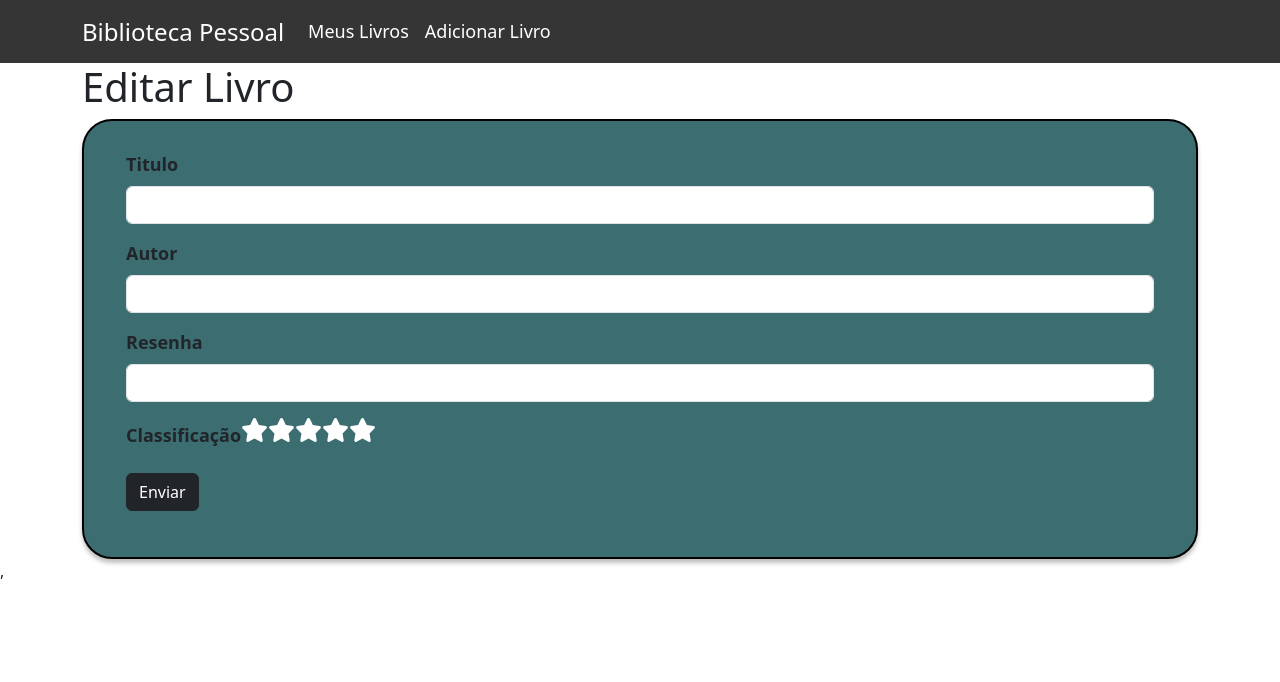
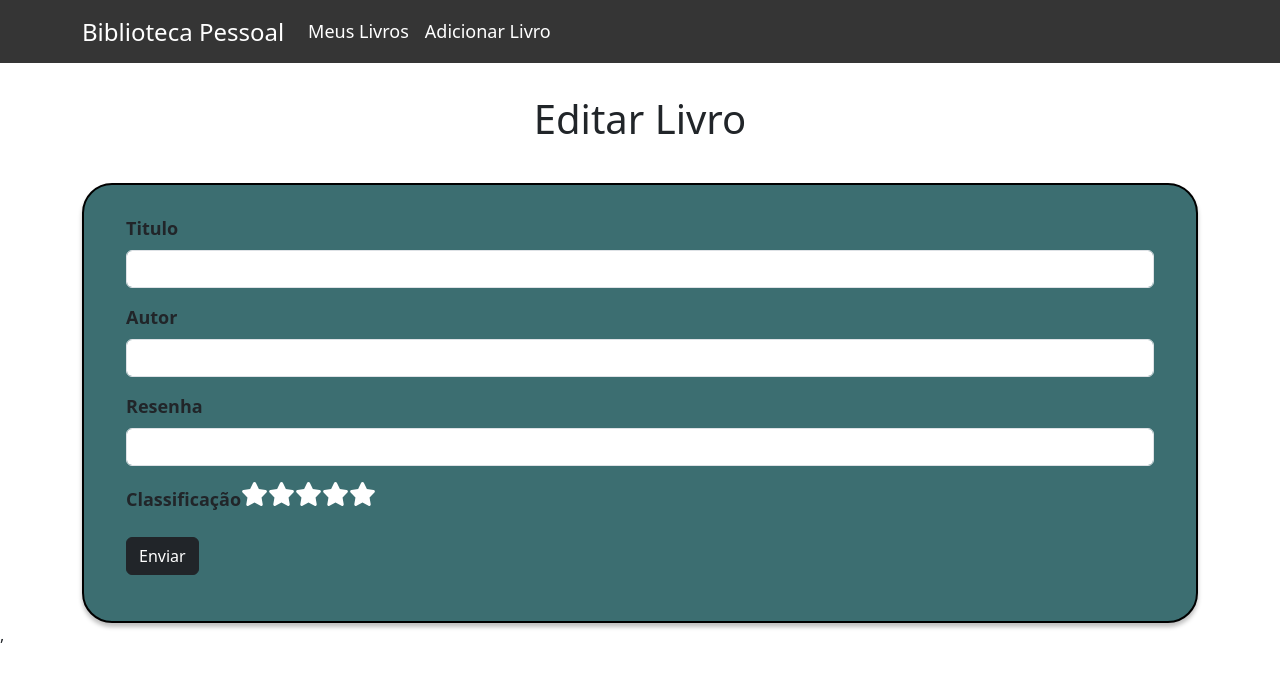
Before and after one commit to luanaFOliveira/bibliotecaPessoal, a React (Create React App) app: page /editBook/1 in a window 1280 px wide. Shown: the top 682 px of the page. Built offline with nearby package versions, Linux system fonts and the light colour scheme; no server answers.

Commit message:
build update

```diff
--- a/src/EditBook.js
+++ b/src/EditBook.js
@@ -4,7 +4,7 @@ import { Container } from 'reactstrap';
 import NavBar from './Components/NavBar';
 import BookForm from './Components/BookForm';
 import { useNavigate,useParams } from 'react-router-dom';
-
+import './AddBook.css';
 
 function EditBook(){
 
@@ -68,7 +68,7 @@ function EditBook(){
     return(<div>
         <NavBar />
         <Container>
-            <h1>Editar Livro</h1>
+            <h1 className='titulo-newBook'>Editar Livro</h1>
             <BookForm initialFormState={initialFormState} handleSubmit={handleSubmit} handleChange={handleChange}/>
         </Container>
 
```
